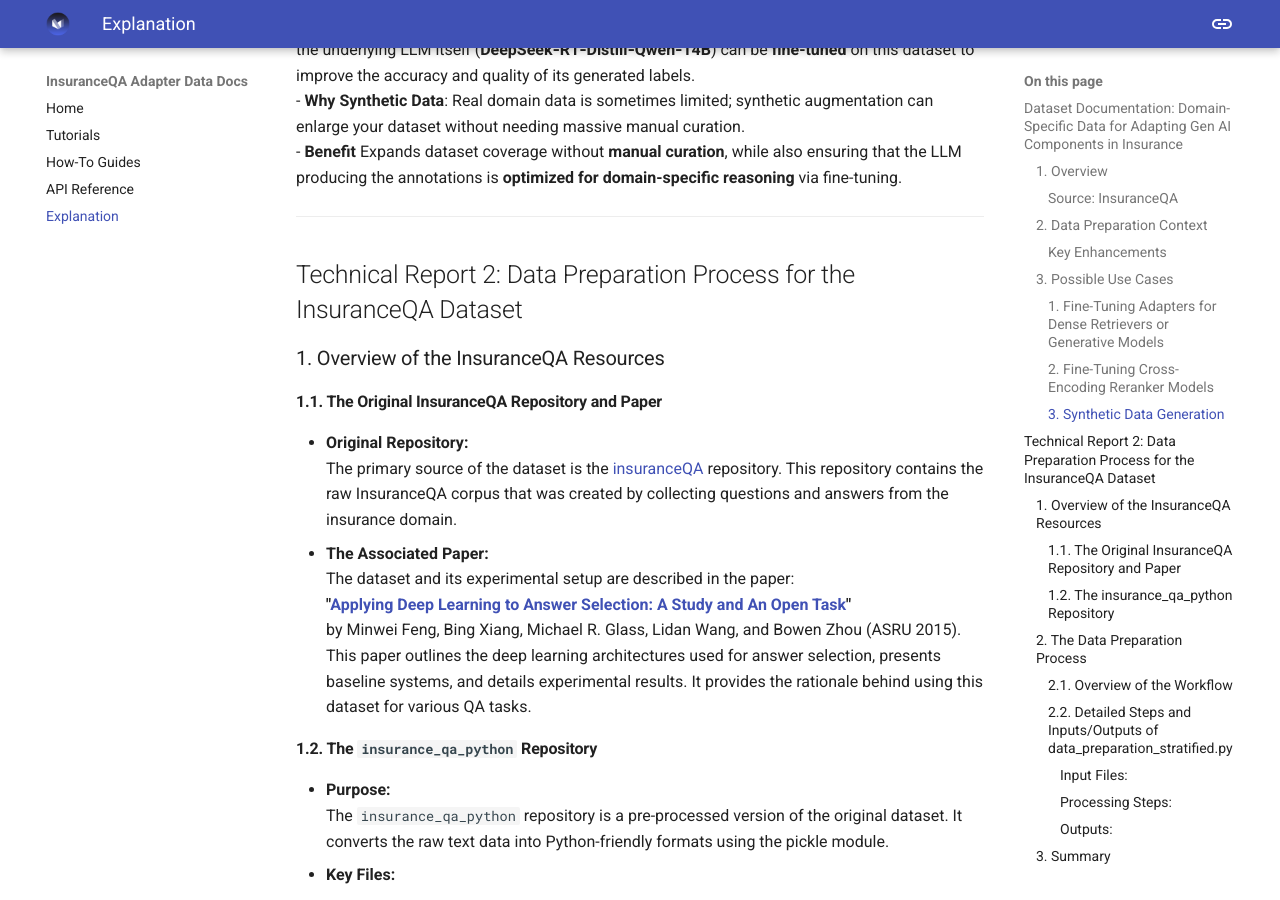
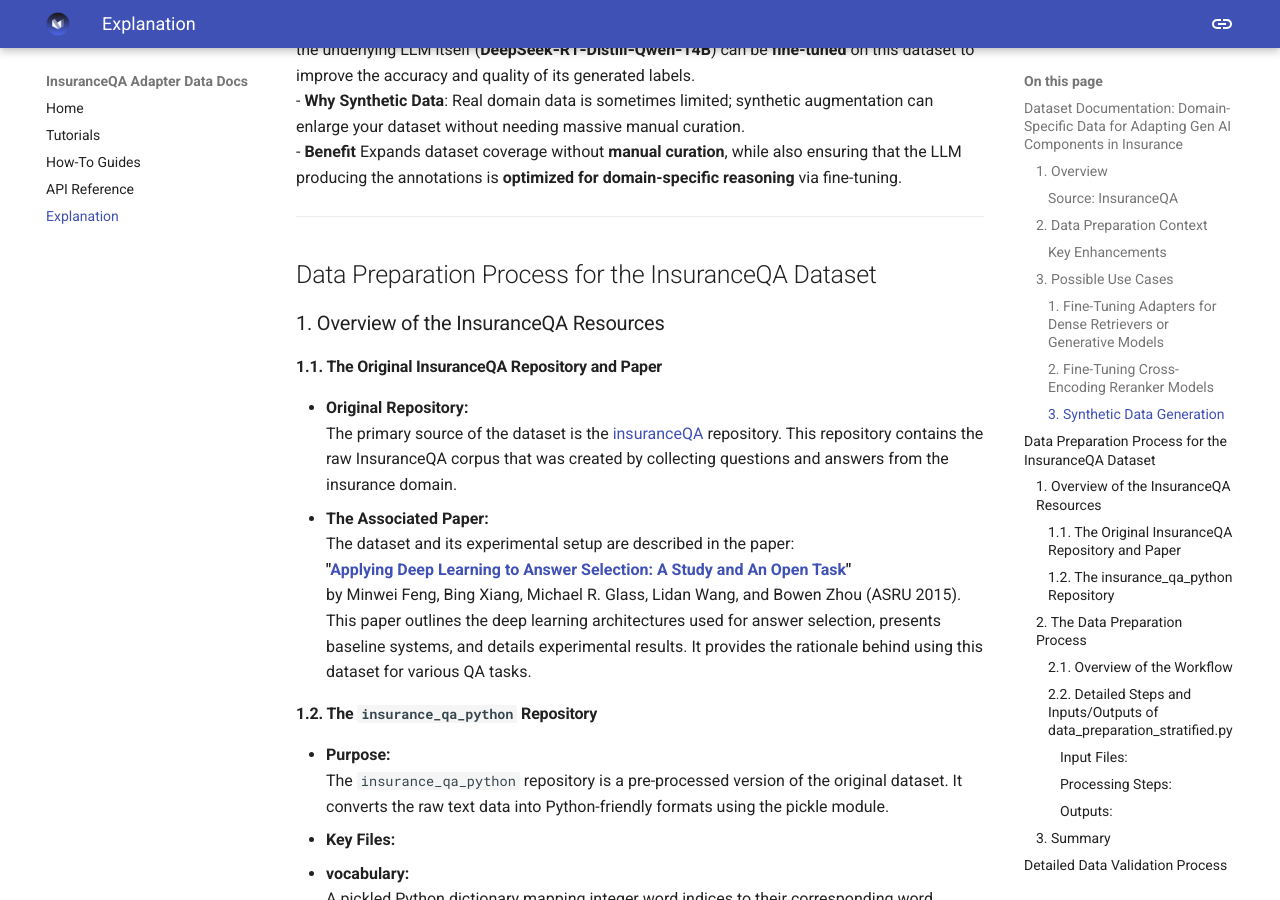
Before and after one commit to markeyser/insurance-adapter-data, an MkDocs documentation site: the page built from docs/explanation.md, in a window 1280 px wide and 900 px high, scrolled down 2109 px. Built offline with MkDocs 1.6.1 and Material for MkDocs 9.7.7, drawn with Linux system fonts in a browser that asks for light colours; some of the changed text lies outside the part shown.

Commit message:
first commit

```diff
--- a/docs/explanation.md
+++ b/docs/explanation.md
@@ -59,7 +59,7 @@
 
 ---
 
-## Technical Report 2: Data Preparation Process for the InsuranceQA Dataset
+## Data Preparation Process for the InsuranceQA Dataset
 
 ### 1. Overview of the InsuranceQA Resources
 
@@ -166,7 +166,7 @@
 
 ---
 
-## Technical Report 3: Detailed Data Validation Process and Analysis
+## Detailed Data Validation Process and Analysis
 
 ### 1. Overview
 
```
